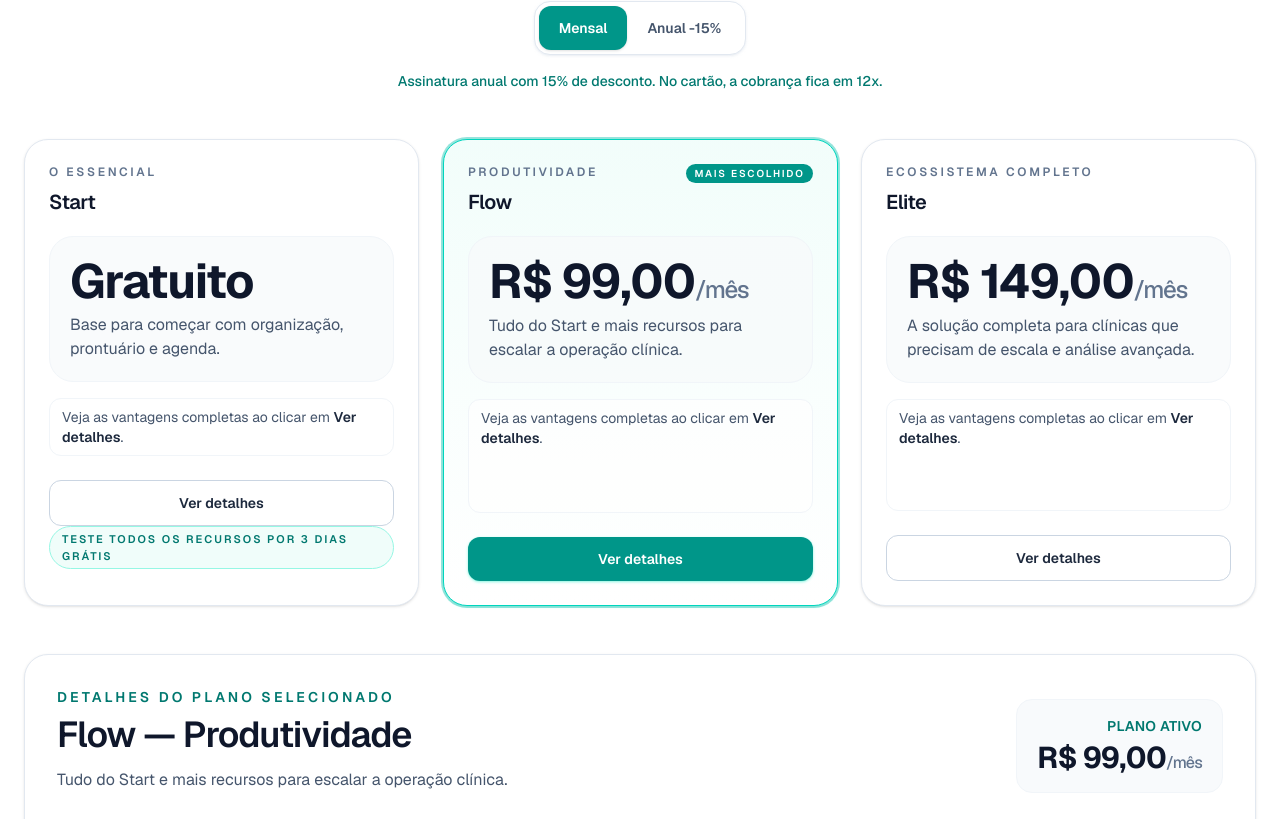
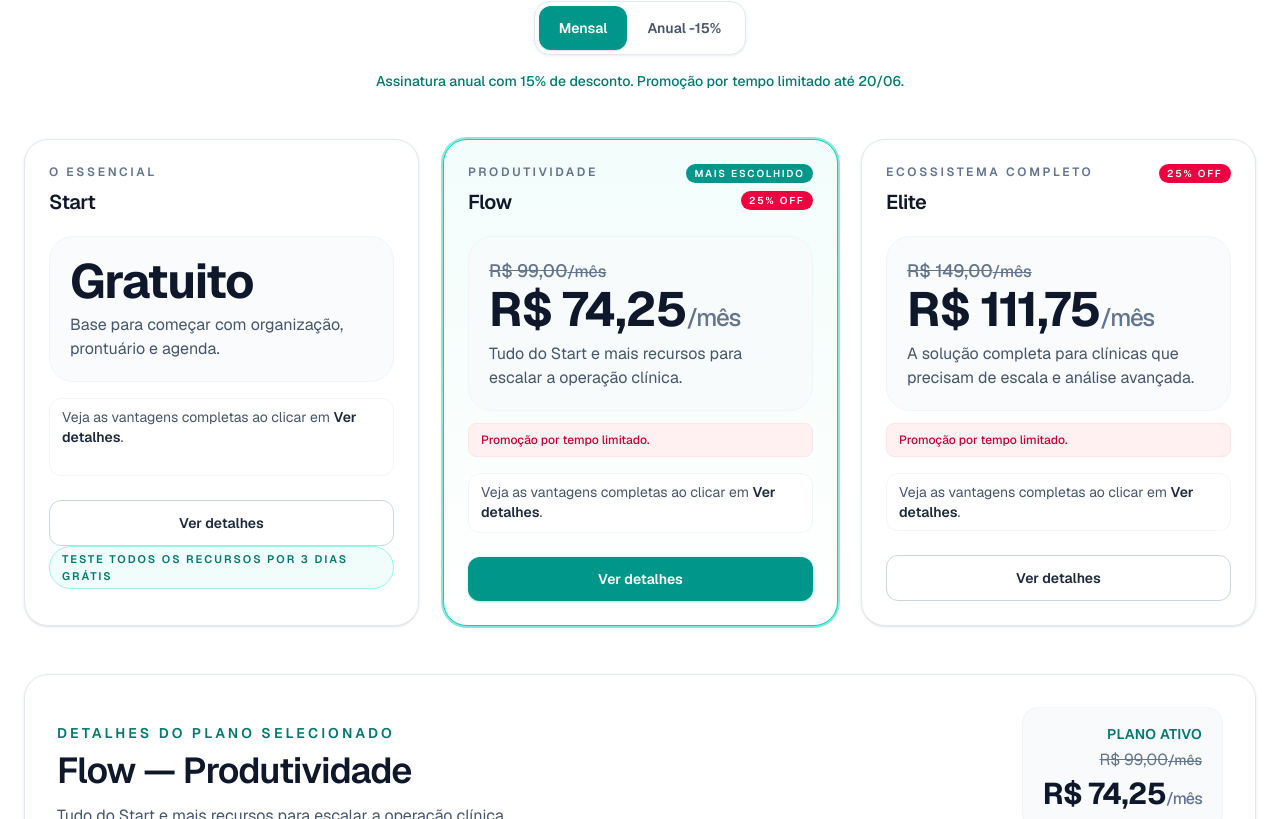
Before and after one commit to sendrette/kynesia-site, a Next.js app: page / in a window 1280 px wide. Shown: the part 3921-4740 px from the top of the page. Built offline with nearby package versions, Linux system fonts and the light colour scheme.

Commit message:
feat(pricing): implement promotional pricing logic and display in checkout and comparison sections

```diff
--- a/app/checkout/page.tsx
+++ b/app/checkout/page.tsx
@@ -3,7 +3,7 @@
 import { Suspense, useMemo, useRef, useState } from "react";
 import Link from "next/link";
 import { useSearchParams } from "next/navigation";
-import { formatCurrencyBRL, getPlanPricing, planCatalog, type BillingCycle, type PlanKey, onlyDigits } from "../lib/pricing";
+import { formatCurrencyBRL, getPlanPricing, getPromoEndDateLabel, planCatalog, type BillingCycle, type PlanKey, onlyDigits } from "../lib/pricing";
 import SiteHeader from "../components/site-header";
 
 type PaymentMethod = "card" | "pix";
@@ -253,6 +253,20 @@ function CheckoutContent() {
               </button>
             </div>
 
+            {pricing.isPromoActive && plan.monthlyPrice > 0 ? (
+              <div className="mt-4 rounded-xl border border-rose-100 bg-rose-50 px-4 py-3">
+                <div className="flex items-center justify-between gap-3">
+                  <p className="text-xs font-semibold uppercase tracking-wide text-rose-700">
+                    Promoção por tempo limitado
+                  </p>
+                  <span className="inline-flex rounded-full bg-rose-600 px-2.5 py-1 text-[10px] font-semibold uppercase tracking-[0.16em] text-white">
+                    {pricing.promoDiscountPercent}% OFF
+                  </span>
+                </div>
+                <p className="mt-1 text-xs text-rose-700">Válido até {getPromoEndDateLabel()}.</p>
+              </div>
+            ) : null}
+
             {plan.monthlyPrice > 0 ? (
               <div className="mt-4 space-y-1">
                 {isAnnual ? (
@@ -260,9 +274,19 @@ function CheckoutContent() {
                     <p className="text-sm font-medium uppercase tracking-wide text-teal-700">
                       Cobrança anual em 12x
                     </p>
+                    {pricing.isPromoActive ? (
+                      <p className="text-sm text-gray-500 line-through">
+                        12x de {formatCurrencyBRL(pricing.originalInstallmentValue)}
+                      </p>
+                    ) : null}
                     <p className="text-xl font-semibold text-teal-700">
                       12x de {formatCurrencyBRL(pricing.installmentValue)}
                     </p>
+                    {pricing.isPromoActive ? (
+                      <p className="text-sm text-gray-500 line-through">
+                        Total de {formatCurrencyBRL(pricing.originalTotalPrice)} por ano
+                      </p>
+                    ) : null}
                     <p className="text-sm text-gray-500">
                       Total de {formatCurrencyBRL(pricing.totalPrice)} por ano
                     </p>
@@ -272,11 +296,16 @@ function CheckoutContent() {
                   </>
                 ) : (
                   <>
+                    {pricing.isPromoActive ? (
+                      <p className="text-base text-gray-500 line-through">
+                        {formatCurrencyBRL(pricing.originalMonthlyPrice)}/mês
+                      </p>
+                    ) : null}
                     <p className="text-xl font-semibold text-teal-700">
-                      {formatCurrencyBRL(plan.monthlyPrice)}/mês
+                      {formatCurrencyBRL(pricing.monthlyPrice)}/mês
                     </p>
                     <p className="text-sm text-gray-500">
-                      Total de {formatCurrencyBRL(plan.monthlyPrice)} por mês
+                      Total de {formatCurrencyBRL(pricing.monthlyPrice)} por mês
                     </p>
                   </>
                 )}
@@ -296,7 +325,9 @@ function CheckoutContent() {
 
             {isAnnual && plan.monthlyPrice > 0 ? (
               <div className="mt-5 rounded-xl bg-teal-50 p-4 text-sm text-teal-900">
-                Assinatura anual com 15% de desconto. No cartão, o Asaas fará o parcelamento em 12x.
+                Assinatura anual com 15% de desconto.
+                {pricing.isPromoActive ? ` Promoção adicional de ${pricing.promoDiscountPercent}% OFF aplicada.` : ""}
+                {" "}No cartão, o Asaas fará o parcelamento em 12x.
                 No Pix, a cobrança será única com o valor anual total.
               </div>
             ) : null}
@@ -484,9 +515,19 @@ function CheckoutContent() {
                   <div className="mt-3 space-y-1">
                     {isAnnual ? (
                       <>
+                        {pricing.isPromoActive ? (
+                          <p>
+                            Total anual anterior: <strong className="line-through">{formatCurrencyBRL(pricing.originalTotalPrice)}</strong>
+                          </p>
+                        ) : null}
                         <p>
                           Total anual: <strong>{formatCurrencyBRL(pricing.totalPrice)}</strong>
                         </p>
+                        {pricing.isPromoActive ? (
+                          <p>
+                            Parcelamento anterior: <strong className="line-through">12x de {formatCurrencyBRL(pricing.originalInstallmentValue)}</strong>
+                          </p>
+                        ) : null}
                         <p>
                           Parcelamento no cartão: <strong>12x de {formatCurrencyBRL(pricing.installmentValue)}</strong>
                         </p>
@@ -495,9 +536,16 @@ function CheckoutContent() {
                         </p>
                       </>
                     ) : (
-                      <p>
-                        Cobrança mensal de <strong>{formatCurrencyBRL(pricing.totalPrice)}</strong>.
-                      </p>
+                      <>
+                        {pricing.isPromoActive ? (
+                          <p>
+                            Valor anterior: <strong className="line-through">{formatCurrencyBRL(pricing.originalMonthlyPrice)}</strong>.
+                          </p>
+                        ) : null}
+                        <p>
+                          Cobrança mensal de <strong>{formatCurrencyBRL(pricing.totalPrice)}</strong>.
+                        </p>
+                      </>
                     )}
                   </div>
                 </div>
--- a/app/components/pricing-comparison-section.tsx
+++ b/app/components/pricing-comparison-section.tsx
@@ -5,6 +5,7 @@ import { useMemo, useRef, useState } from "react";
 import Reveal from "./reveal";
 import {
   formatCurrencyBRL,
+  getPromoEndDateLabel,
   getPlanPricing,
   planCatalog,
   pricingComparisonCards,
@@ -102,7 +103,7 @@ export default function PricingComparisonSection({
           </div>
 
           <p className="mt-4 text-sm font-medium text-teal-700">
-            Assinatura anual com 15% de desconto. No cartão, a cobrança fica em 12x.
+            Assinatura anual com 15% de desconto. Promoção por tempo limitado até {getPromoEndDateLabel()}.
           </p>
         </Reveal>
 
@@ -128,11 +129,19 @@ export default function PricingComparisonSection({
                       <h3 className="mt-2 text-xl font-semibold tracking-tight text-slate-900">{meta.name}</h3>
                     </div>
 
-                    {isFeatured ? (
-                      <span className="inline-flex items-center rounded-full bg-teal-600 px-2 py-0.5 text-[10px] font-semibold uppercase tracking-[0.18em] text-white whitespace-nowrap">
-                        Mais escolhido
-                      </span>
-                    ) : null}
+                    <div className="flex flex-col items-end gap-2">
+                      {isFeatured ? (
+                        <span className="inline-flex items-center rounded-full bg-teal-600 px-2 py-0.5 text-[10px] font-semibold uppercase tracking-[0.18em] text-white whitespace-nowrap">
+                          Mais escolhido
+                        </span>
+                      ) : null}
+
+                      {pricing.isPromoActive ? (
+                        <span className="inline-flex items-center rounded-full bg-rose-600 px-2 py-0.5 text-[10px] font-semibold uppercase tracking-[0.18em] text-white whitespace-nowrap">
+                          {pricing.promoDiscountPercent}% OFF
+                        </span>
+                      ) : null}
+                    </div>
                   </div>
 
                   <div className="mt-5 rounded-3xl border border-slate-100 bg-slate-50/80 p-5">
@@ -140,16 +149,32 @@ export default function PricingComparisonSection({
                       billingCycle === "annual" ? (
                         <>
                           <p className="text-xs font-semibold uppercase tracking-wide text-teal-700">Cobrança anual em 12x</p>
+                          {pricing.isPromoActive ? (
+                            <p className="mt-1 text-sm font-medium text-slate-500 line-through">
+                              12x {formatCurrencyBRL(pricing.originalInstallmentValue)}
+                            </p>
+                          ) : null}
                           <p className="mt-1 text-4xl font-bold tracking-tight text-slate-900">
                             12x {formatCurrencyBRL(pricing.installmentValue)}
                           </p>
+                          {pricing.isPromoActive ? (
+                            <p className="mt-0.5 text-xs text-slate-500 line-through">
+                              Total de {formatCurrencyBRL(pricing.originalTotalPrice)}/ano
+                            </p>
+                          ) : null}
                           <p className="mt-0.5 text-xs text-slate-600">Total de {formatCurrencyBRL(pricing.totalPrice)}/ano</p>
                           <p className="mt-0.5 text-xs font-medium text-emerald-600">Economia de {formatCurrencyBRL(pricing.savings)}</p>
                         </>
                       ) : (
                         <>
+                          {pricing.isPromoActive ? (
+                            <p className="text-lg font-medium text-slate-500 line-through">
+                              {formatCurrencyBRL(pricing.originalMonthlyPrice)}
+                              <span className="text-base font-medium text-slate-500">/mês</span>
+                            </p>
+                          ) : null}
                           <p className="text-5xl font-bold tracking-tight text-slate-900">
-                            {formatCurrencyBRL(meta.monthlyPrice)}
+                            {formatCurrencyBRL(pricing.monthlyPrice)}
                             <span className="text-2xl font-medium text-slate-500">/mês</span>
                           </p>
                           <p className="mt-2 text-base text-slate-600">{plan.summary}</p>
@@ -165,7 +190,13 @@ export default function PricingComparisonSection({
 
                   {billingCycle === "annual" && meta.monthlyPrice > 0 ? (
                     <p className="mt-3 rounded-lg border border-emerald-100 bg-emerald-50 px-3 py-2 text-xs text-emerald-700">
-                      Desconto anual de 15% aplicado.
+                      Desconto anual de 15% aplicado {pricing.isPromoActive ? `+ ${pricing.promoDiscountPercent}% OFF promocional.` : "."}
+                    </p>
+                  ) : null}
+
+                  {pricing.isPromoActive ? (
+                    <p className="mt-3 rounded-lg border border-rose-100 bg-rose-50 px-3 py-2 text-xs font-medium text-rose-700">
+                      Promoção por tempo limitado.
                     </p>
                   ) : null}
 
@@ -211,16 +242,30 @@ export default function PricingComparisonSection({
                   billingCycle === "annual" ? (
                     <>
                       <p className="text-sm font-semibold uppercase tracking-wide text-teal-700">Plano ativo</p>
+                      {selectedPricing.isPromoActive ? (
+                        <p className="mt-1 text-base text-slate-500 line-through">
+                          12x {formatCurrencyBRL(selectedPricing.originalInstallmentValue)}
+                        </p>
+                      ) : null}
                       <p className="mt-1 text-3xl font-bold tracking-tight text-slate-900">
                         12x {formatCurrencyBRL(selectedPricing.installmentValue)}
                       </p>
+                      {selectedPricing.isPromoActive ? (
+                        <p className="mt-1 text-sm text-slate-500 line-through">Total de {formatCurrencyBRL(selectedPricing.originalTotalPrice)}/ano</p>
+                      ) : null}
                       <p className="mt-1 text-sm text-slate-600">Total de {formatCurrencyBRL(selectedPricing.totalPrice)}/ano</p>
                     </>
                   ) : (
                     <>
                       <p className="text-sm font-semibold uppercase tracking-wide text-teal-700">Plano ativo</p>
+                      {selectedPricing.isPromoActive ? (
+                        <p className="mt-1 text-base text-slate-500 line-through">
+                          {formatCurrencyBRL(selectedPricing.originalMonthlyPrice)}
+                          <span className="text-sm font-medium text-slate-500">/mês</span>
+                        </p>
+                      ) : null}
                       <p className="mt-1 text-3xl font-bold tracking-tight text-slate-900">
-                        {formatCurrencyBRL(selectedMeta.monthlyPrice)}
+                        {formatCurrencyBRL(selectedPricing.monthlyPrice)}
                         <span className="text-base font-medium text-slate-500">/mês</span>
                       </p>
                     </>
--- a/app/lib/pricing.ts
+++ b/app/lib/pricing.ts
@@ -18,6 +18,24 @@ export type PricingComparisonCard = {
 
 export const annualDiscountRate = 0.15;
 
+export const ORIGINAL_PRICES: Record<PlanKey, number> = {
+  start: 0,
+  flow: 99,
+  elite: 149,
+};
+
+export const PROMO_DISCOUNT_PERCENT = 25;
+export const IS_PROMO_ACTIVE = true;
+export const PROMO_END_DATE = "2026-06-20";
+
+const promoDiscountRate = PROMO_DISCOUNT_PERCENT / 100;
+
+export const PROMO_PRICES: Record<PlanKey, number> = {
+  start: 0,
+  flow: roundCurrency(ORIGINAL_PRICES.flow * (1 - promoDiscountRate)),
+  elite: roundCurrency(ORIGINAL_PRICES.elite * (1 - promoDiscountRate)),
+};
+
 export const planCatalog: Record<
   PlanKey,
   {
@@ -28,12 +46,12 @@ export const planCatalog: Record<
 > = {
   start: {
     name: "Start",
-    monthlyPrice: 0,
+    monthlyPrice: ORIGINAL_PRICES.start,
     benefits: ["Gestão de pacientes", "Prontuário básico", "Agenda simples"],
   },
   flow: {
     name: "Flow",
-    monthlyPrice: 99,
+    monthlyPrice: ORIGINAL_PRICES.flow,
     benefits: [
       "IA completa para evolução clínica",
       "Gestão financeira",
@@ -42,7 +60,7 @@ export const planCatalog: Record<
   },
   elite: {
     name: "Elite",
-    monthlyPrice: 149,
+    monthlyPrice: ORIGINAL_PRICES.elite,
     benefits: ["Tudo do Flow + recursos avançados", "Suporte prioritário", "Prioridade em novidades"],
   },
 };
@@ -251,30 +269,74 @@ function roundCurrency(value: number) {
   return Math.round(value * 100) / 100;
 }
 
+function getLocalDateISO(date = new Date()) {
+  const year = date.getFullYear();
+  const month = String(date.getMonth() + 1).padStart(2, "0");
+  const day = String(date.getDate()).padStart(2, "0");
+  return `${year}-${month}-${day}`;
+}
+
+export function isPromoEnabled(date = new Date()) {
+  if (!IS_PROMO_ACTIVE) {
+    return false;
+  }
+
+  return getLocalDateISO(date) < PROMO_END_DATE;
+}
+
+export function getPromoEndDateLabel(date = new Date(PROMO_END_DATE)) {
+  return date.toLocaleDateString("pt-BR", {
+    day: "2-digit",
+    month: "2-digit",
+  });
+}
+
 export function getPlanPricing(plan: PlanKey, cycle: BillingCycle) {
-  const monthlyPrice = planCatalog[plan].monthlyPrice;
+  const originalMonthlyPrice = ORIGINAL_PRICES[plan];
+  const promoActive = plan !== "start" && isPromoEnabled();
+  const monthlyPrice = promoActive ? PROMO_PRICES[plan] : originalMonthlyPrice;
+
+  const originalAnnualTotal = roundCurrency(originalMonthlyPrice * 12 * (1 - annualDiscountRate));
+  const originalAnnualInstallment = roundCurrency(originalAnnualTotal / 12);
 
   if (cycle === "annual") {
     const total = roundCurrency(monthlyPrice * 12 * (1 - annualDiscountRate));
     const installmentValue = roundCurrency(total / 12);
     const savings = roundCurrency(monthlyPrice * 12 - total);
+    const cycleSavings = roundCurrency(originalAnnualTotal - total);
 
     return {
       monthlyPrice,
+      originalMonthlyPrice,
       totalPrice: total,
+      originalTotalPrice: originalAnnualTotal,
       installmentCount: 12,
       installmentValue,
+      originalInstallmentValue: originalAnnualInstallment,
       savings,
+      cycleSavings,
       discountRate: annualDiscountRate,
+      isPromoActive: promoActive,
+      promoDiscountPercent: PROMO_DISCOUNT_PERCENT,
+      promoEndDate: PROMO_END_DATE,
     };
   }
 
+  const cycleSavings = roundCurrency(originalMonthlyPrice - monthlyPrice);
+
   return {
     monthlyPrice,
+    originalMonthlyPrice,
     totalPrice: monthlyPrice,
+    originalTotalPrice: originalMonthlyPrice,
     installmentCount: 1,
     installmentValue: monthlyPrice,
+    originalInstallmentValue: originalMonthlyPrice,
     savings: 0,
+    cycleSavings,
     discountRate: 0,
+    isPromoActive: promoActive,
+    promoDiscountPercent: PROMO_DISCOUNT_PERCENT,
+    promoEndDate: PROMO_END_DATE,
   };
 }
```
